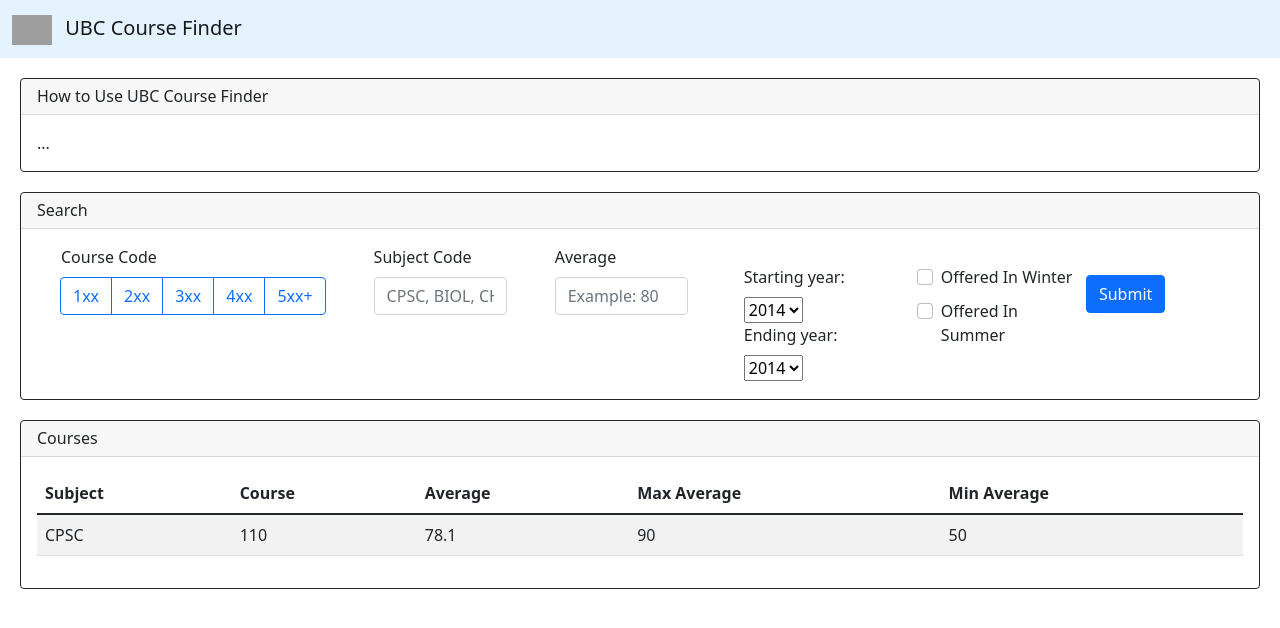
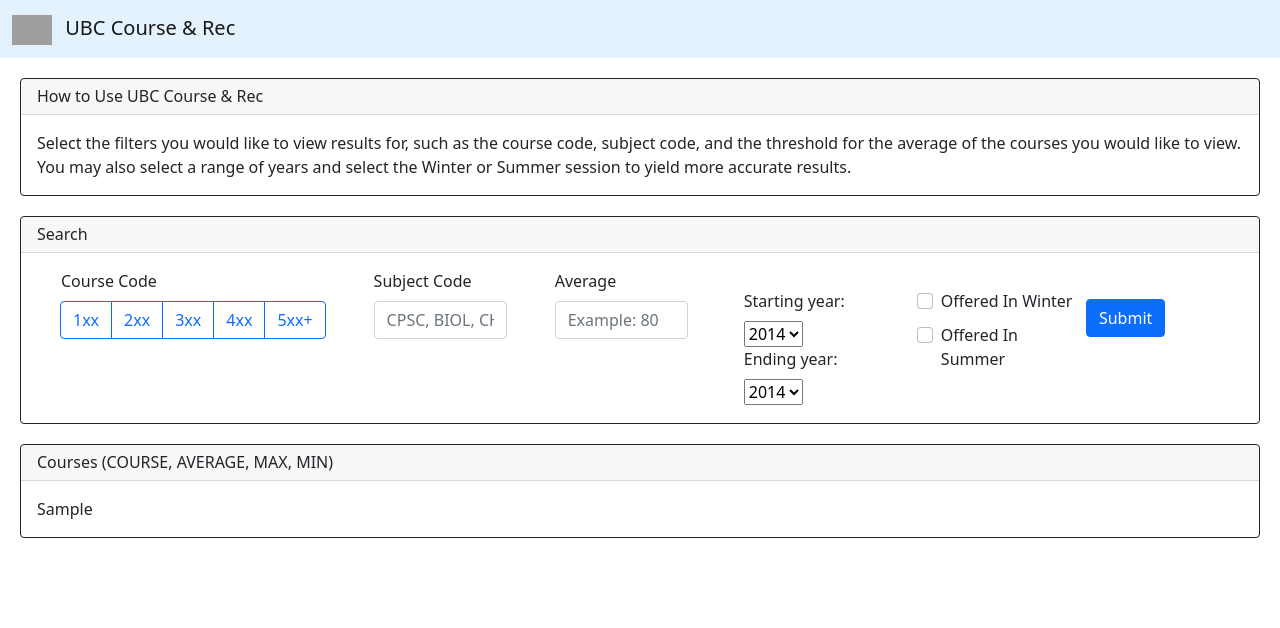
Before and after one commit to kevinkietly/UBCCoursesRec, a Flask app: template templates/index.html in a window 1280 px wide. Shown: the top 628 px of the page. Run offline with Flask 2, Linux system fonts and the light colour scheme; the template is opened without the code that fills it: most values are stand-ins (such as "Sample title", 1, 10 or a date in 2020); grey boxes are pictures that could not be loaded.

Commit message:
Final front end changes

```diff
--- a/main.py
+++ b/main.py
@@ -66,7 +66,19 @@ def index():
         # filter for courses w avg over user defined minimum
         filter_avgs = filter_avg(calc_avgs, average)
         print(filter_avgs)
-    return render_template("index.html")
+        if filter_avgs == []:
+            crse = ""
+            avg = ""
+            mx = ""
+            mn = ""
+            return render_template("index.html")
+        else:
+            crse = filter_avgs[0][0]
+            avg = filter_avgs[0][1]
+            mx = filter_avgs[0][2]
+            mn = filter_avgs[0][3]
+    # return render_template("index.html", crse = filter_avgs[0][0], avg = filter_avgs[0][1], mx = filter_avgs[0][2], mn = filter_avgs[0][3])
+    return render_template("index.html", filter_avgs = filter_avgs)
 
 # creating list of terms to loop over
 def make_years(start, stop, summer, winter):
--- a/templates/header.html
+++ b/templates/header.html
@@ -14,7 +14,7 @@
         alt="UBC Logo"
         loading="lazy"
       />
-      UBC Course Finder
+      UBC Course & Rec
     </a>
   </div>
 </nav>
--- a/templates/index.html
+++ b/templates/index.html
@@ -8,9 +8,9 @@
 <form action="{{url_for("index")}}" method="post">
 
 <div class="card border border-dark" style="margin: 20px">
-  <h6 class="card-header">How to Use UBC Course Finder</h6>
+  <h6 class="card-header">How to Use UBC Course & Rec</h6>
   <div class="card-body">
-    <p class="card-text">...</p>
+    <p class="card-text">Select the filters you would like to view results for, such as the course code, subject code, and the threshold for the average of the courses you would like to view. You may also select a range of years and select the Winter or Summer session to yield more accurate results.</p>
   </div>
 </div>
 
@@ -100,29 +100,10 @@
 
 <div class="card border border-dark" style="margin: 20px">
   <h6 class="card-header">
-    Courses
+    Courses (COURSE, AVERAGE, MAX, MIN)
   </h6>
   <div class="card-body">
-    <table class="table table-striped">
-      <thead>
-        <tr>
-          <th scope="col">Subject</th>
-          <th scope="col">Course</th>
-          <th scope="col">Average</th>
-          <th scope="col">Max Average</th>
-          <th scope="col">Min Average</th>
-        </tr>
-      </thead>
-      <tbody>
-        <tr>
-          <td>CPSC</td>
-          <td>110</td>
-          <td>78.1</td>
-          <td>90</td>
-          <td>50</td>
-        </tr>
-      </tbody>
-    </table>
+    {{ filter_avgs }}
   </div>
 </div>
 
```
